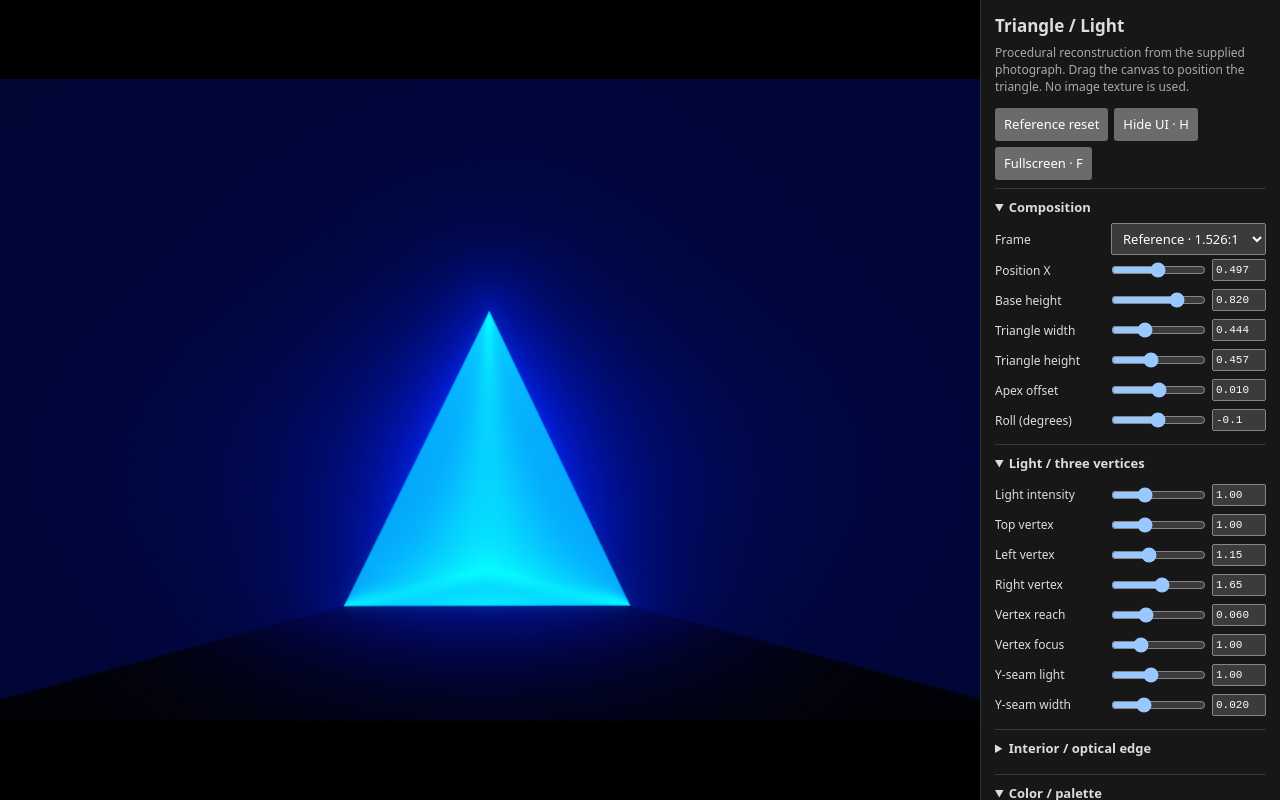
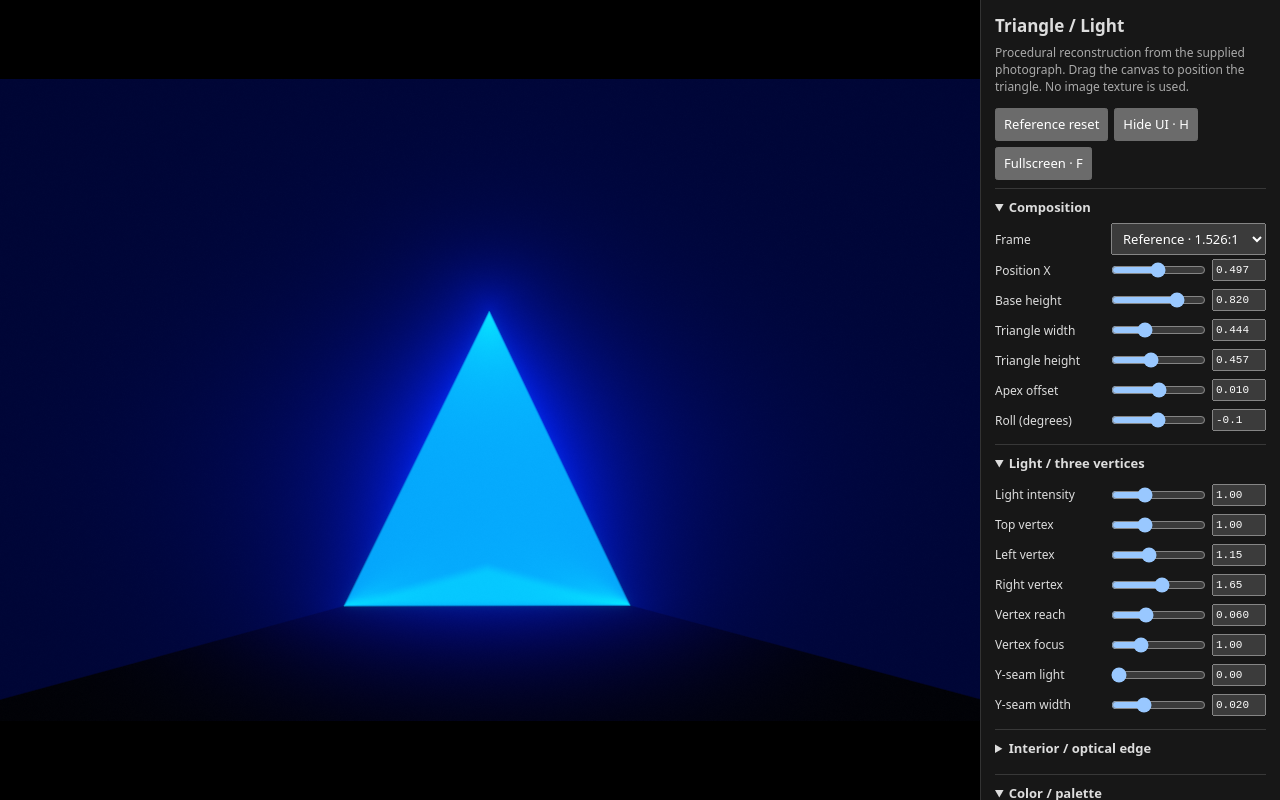
Before and after one commit to borso271/des_exp, a website: page triangle-light/index.html in a window 1280 px wide. Drawn offline with Linux system fonts and the light colour scheme.

Commit message:
Disable triangle seam lights by default

```diff
--- a/triangle-light/app.js
+++ b/triangle-light/app.js
@@ -39,7 +39,7 @@ const DEFAULTS = Object.freeze({
   intensity: 1.0, coreColor: '#05a7ff', seamColor: '#03ffff',
   vertexTop: 1.0, vertexLeft: 1.15, vertexRight: 1.65,
   vertexReach: 0.060, vertexFocus: 1.0,
-  seamStrength: 1.0, seamWidth: 0.020,
+  seamStrength: 0.0, seamWidth: 0.020,
   junctionDepth: 0.870, junctionX: 0.0, facet: 1.0,
   edgeSoftness: 0.0022,
   spillColor: '#021fff', spillStrength: 1.0, spillReach: 1.0,
--- a/triangle-light/index.html
+++ b/triangle-light/index.html
@@ -43,6 +43,6 @@
 <script src="../js/shared/lab-embed.js?v=native-5" data-lab="triangle"></script>
 <script src="../js/shared/color-palettes.js"></script>
 <script src="./palette.js"></script>
-<script src="./app.js?v=embed-5"></script>
+<script src="./app.js?v=embed-6"></script>
 </body>
 </html>
```
